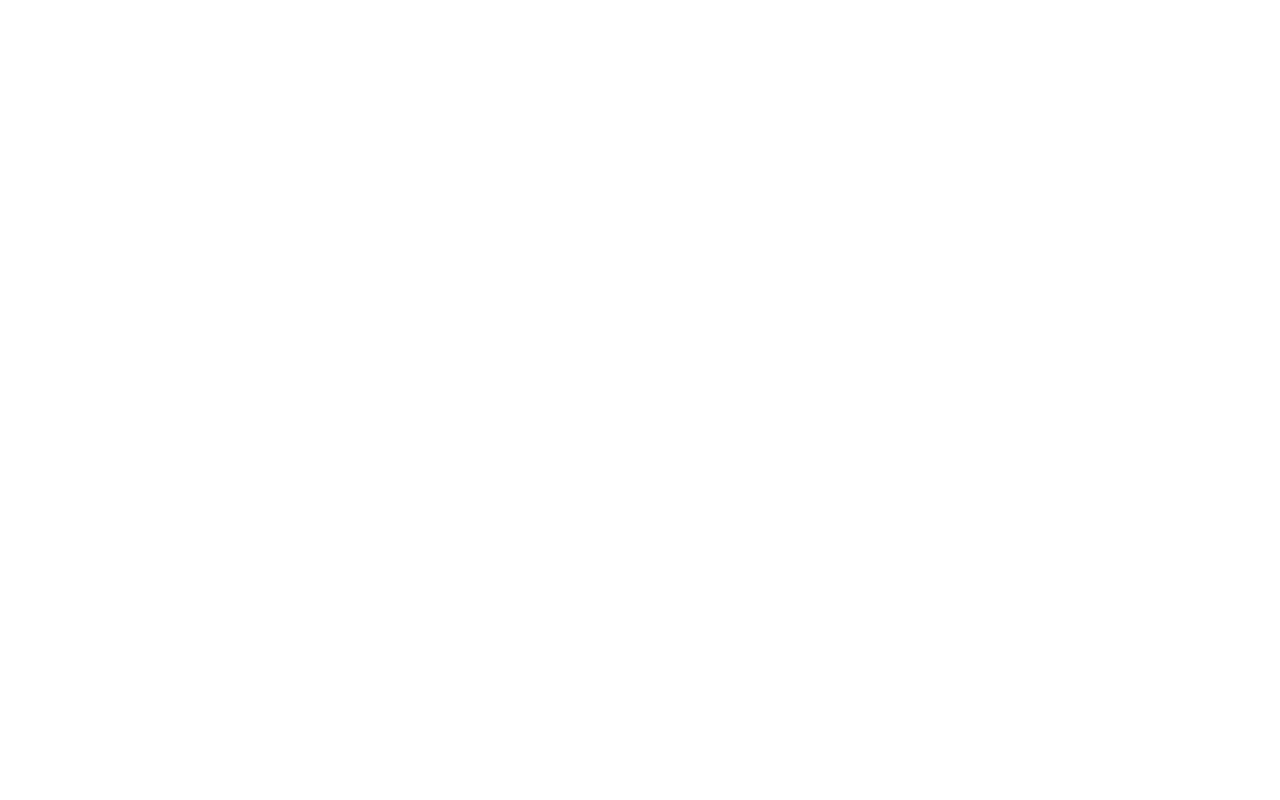
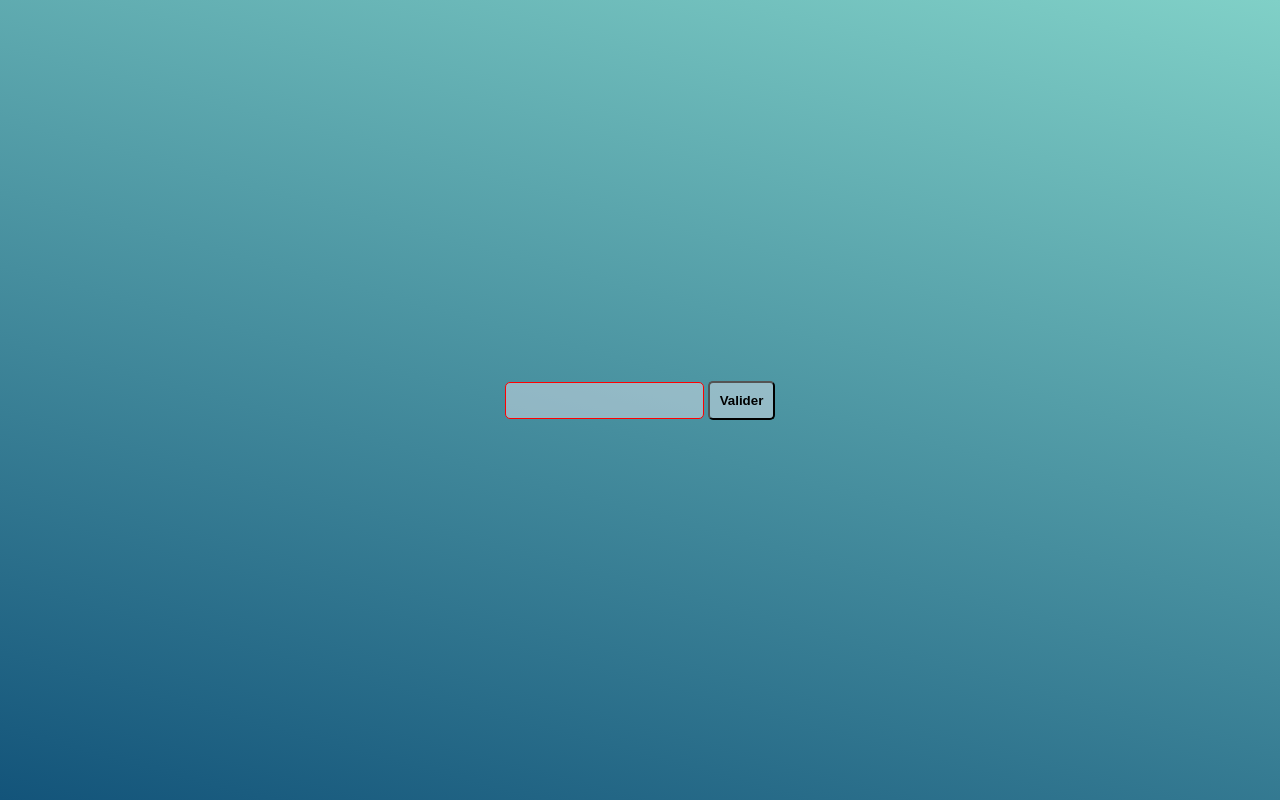
Before and after one commit to MilanForrat/js-validation-form, a plain HTML site: page index.html in a window 1280 px wide. Drawn offline with Linux system fonts and the light colour scheme.

Commit message:
feat: structure

```diff
--- a/index.html
+++ b/index.html
@@ -1,12 +1,18 @@
 <!DOCTYPE html>
-<html lang="fr">
+<html lang="fr" dir="ltr">
 <head>
     <meta charset="UTF-8">
     <meta http-equiv="X-UA-Compatible" content="IE=edge">
     <meta name="viewport" content="width=device-width, initial-scale=1.0">
+    <meta name="description" content="Un petit projet JS sur la validation de donnée de formulaire">
+    <link rel="stylesheet" href="./styles.css">
     <title>JS - Validation Form</title>
 </head>
 <body>
+    <form>
+        <input type="text" required>
 
+        <button>Valider</button>
+    </form>
 </body>
 </html>
--- a/styles.css
+++ b/styles.css
@@ -0,0 +1,34 @@
+*{
+    margin: 0;
+    padding: 0;
+    box-sizing: border-box;
+}
+body{
+    height: 100vh;
+    width: 100vw;
+    background-image: linear-gradient(15deg, #13547a 0%, #80d0c7 100%);
+    display: flex;
+    justify-content: center;
+    align-items: center;
+}
+input:invalid{
+    border: 1px solid red;
+}
+input:valid{
+    border: 1px solid green;
+}
+
+input{
+    padding: 10px;
+    border-radius: 5px;
+    color: white;
+    background-color: rgba(227, 227, 238, 0.473);
+    outline: none;
+}
+button{
+    padding: 10px;
+    border-radius: 5px;
+    background-color: rgba(227, 227, 238, 0.473);
+    outline: none;
+    font-weight: 600;
+}
```
